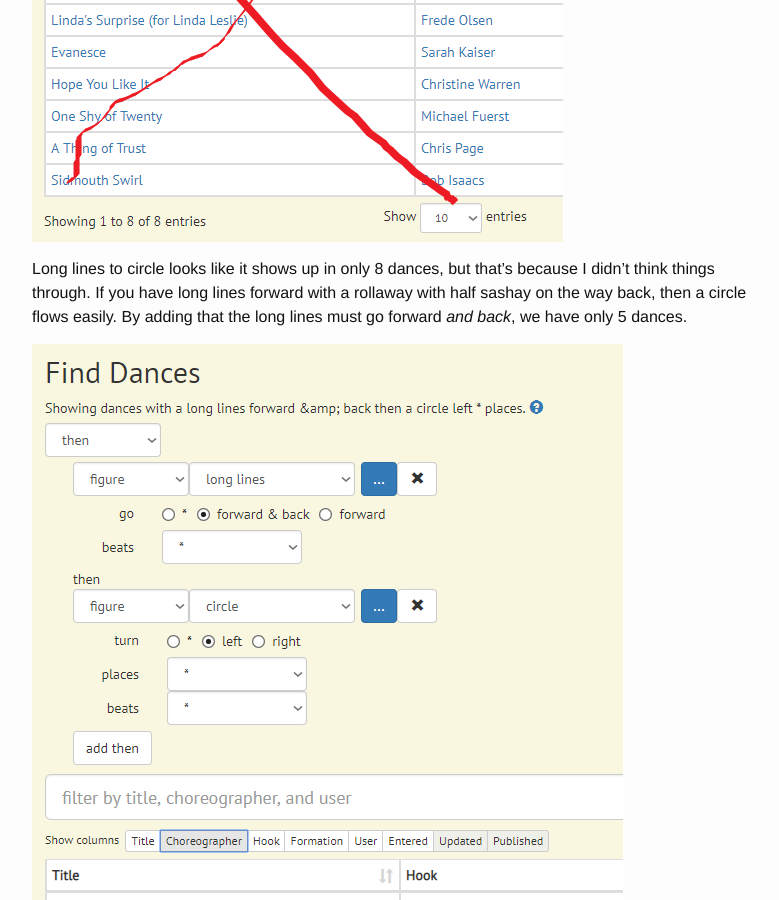
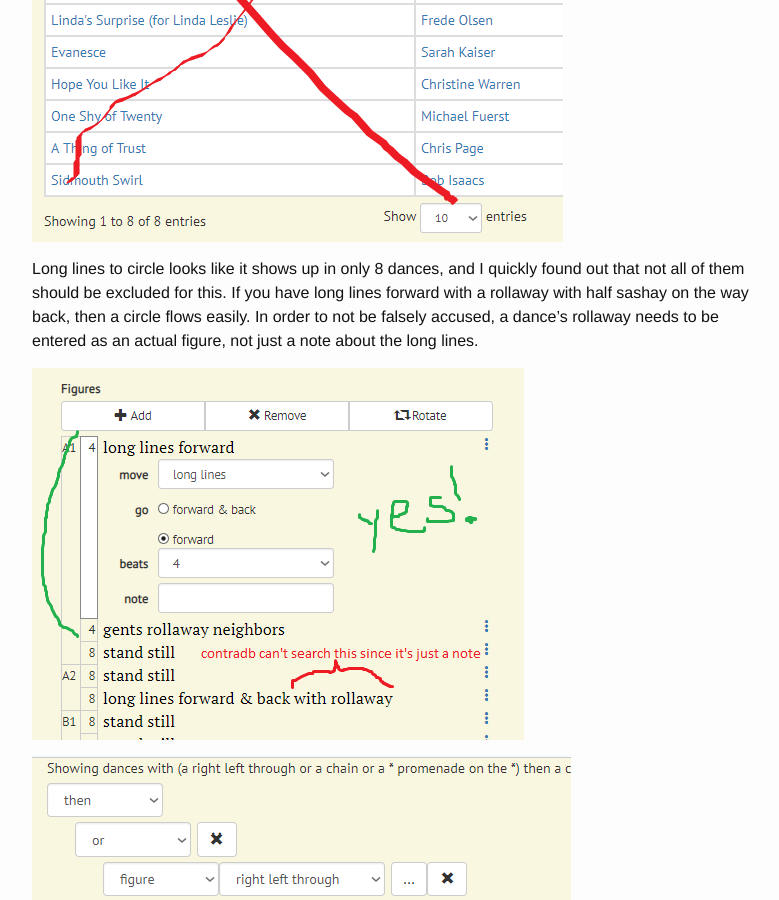
Before and after one commit to cranhandler/cranhandler.github.io, a Jekyll site: the page built from petpeeves.md, in a window 1280 px wide and 900 px high, scrolled down 1275 px. Shown: the whole window, without its empty margins (238-1017 px from the left). Built offline with Jekyll 4.4.1, drawn with Linux system fonts in a browser that asks for light colours.

Commit message:
Update petpeeves.md

```diff
--- a/petpeeves.md
+++ b/petpeeves.md
@@ -16,9 +16,9 @@ Post texts will be left anonymous unless a poster wants their comment attributed
 
 ![01](/img/01llc.png)
 
-Long lines to circle looks like it shows up in only 8 dances, but that's because I didn't think things through. If you have long lines forward with a rollaway with half sashay on the way back, then a circle flows easily. By adding that the long lines must go forward *and back*, we have only 5 dances.
+Long lines to circle looks like it shows up in only 8 dances, and I quickly found out that not all of them should be excluded for this. If you have long lines forward with a rollaway with half sashay on the way back, then a circle flows easily. In order to not be falsely accused, a dance's rollaway needs to be entered as an actual figure, not just a note about the long lines.
 
-![08](/img/08.png)
+![15](/img/15.png)
 
 ![02](/img/02courtesyturntocircle.png)
  but courtesy turning directly into a circle left has 27, including at least one that I really enjoy dancing ([Rod's Grits][])
```
